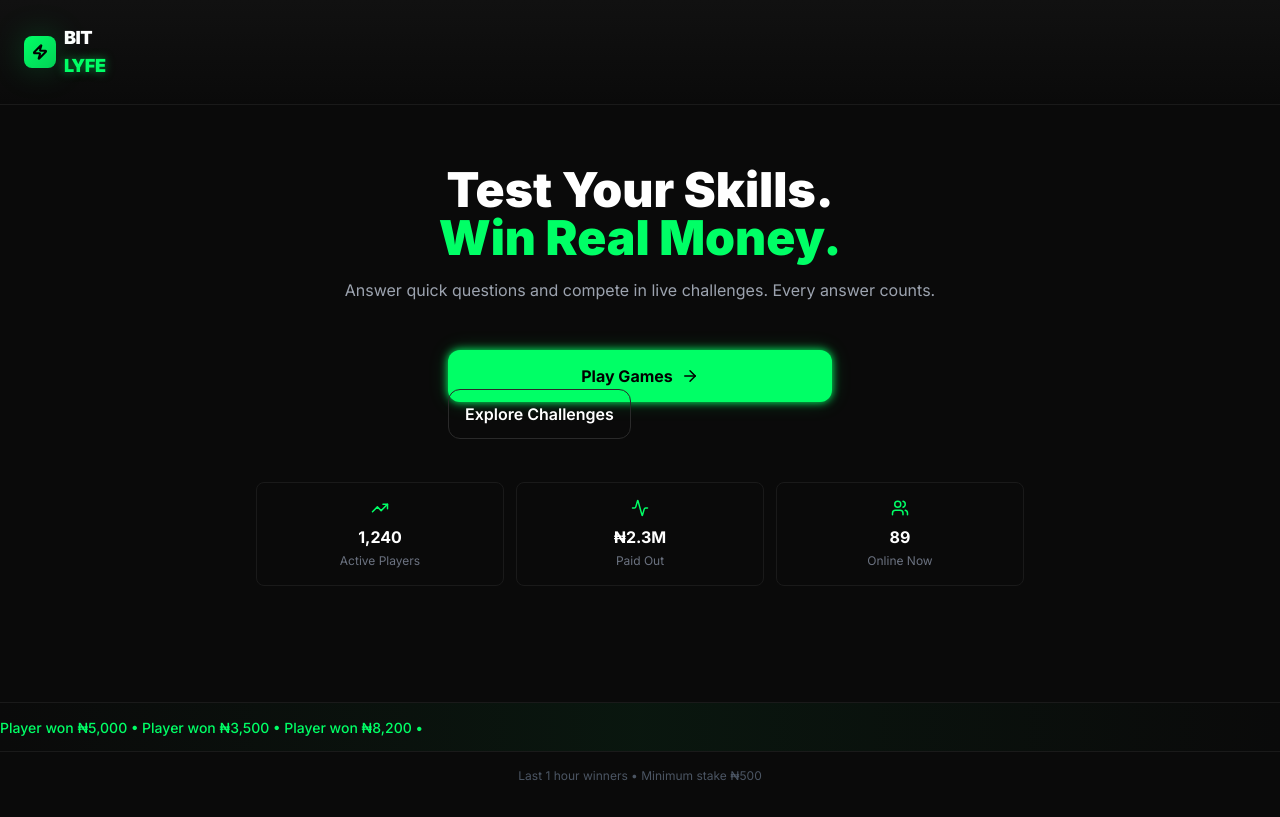
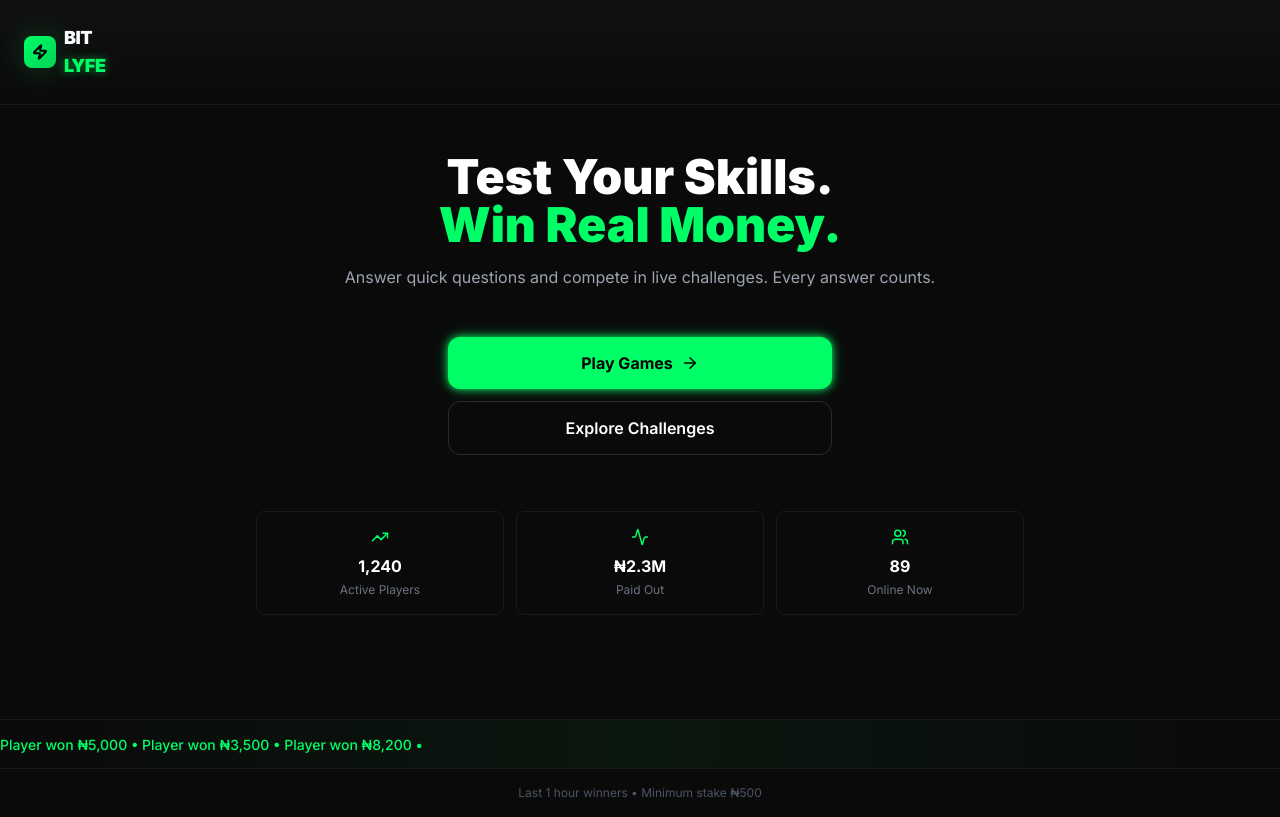
Before and after one commit to shedokedeyi558-bit/Triple-Threat-, a Next.js app: page / in a window 1280 px wide. Built offline with nearby package versions, Linux system fonts and the light colour scheme; no server answers.

Commit message:
Fix Explore Challenges button display to full width

```diff
--- a/app/page.tsx
+++ b/app/page.tsx
@@ -134,7 +134,7 @@ export default function HomePage() {
             </Link>
             <Link
               href={state.isAuthenticated ? "/challenges" : "/auth"}
-              className="w-full py-3 sm:py-3.5 px-4 rounded-lg sm:rounded-xl border border-[#2A2A2A] hover:border-neon/50 text-white text-sm sm:text-base font-semibold transition-colors text-center"
+              className="w-full block py-3 sm:py-3.5 px-4 rounded-lg sm:rounded-xl border border-[#2A2A2A] hover:border-neon/50 text-white text-sm sm:text-base font-semibold transition-colors text-center"
             >
               Explore Challenges
             </Link>
```
